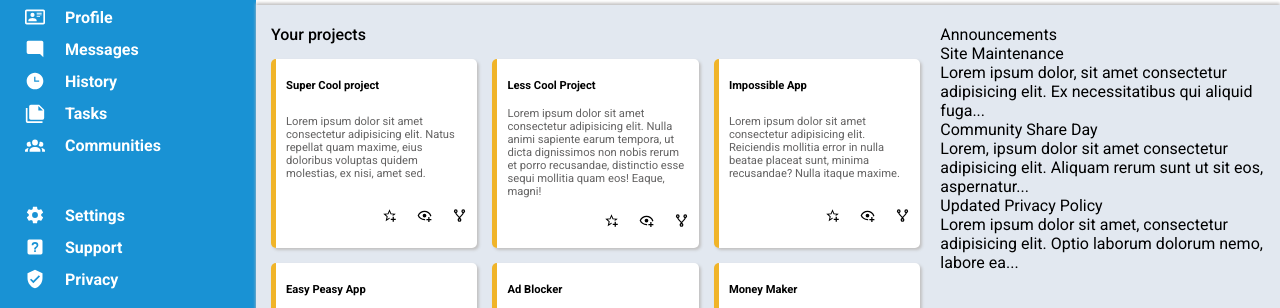
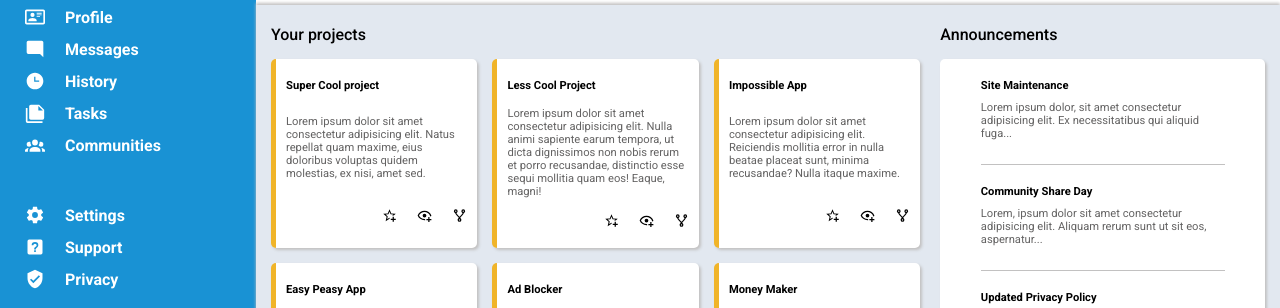
Before and after one commit to mfm051/admin-dashboard, a plain HTML site: page index.html in a window 1280 px wide. Shown: the part 130-438 px from the top of the page. Drawn offline with Linux system fonts and the light colour scheme.

Commit message:
Add section Announcements of main area

```diff
--- a/index.html
+++ b/index.html
@@ -438,27 +438,29 @@
           </div>
         </div>
         <div class="announcements-container">
-          <p>Announcements</p>
-          <div class="announcement">
+          <p class="announcements-title">Announcements</p>
+          <div class="announcements">
+            <div class="announcement-card">
               <p>Site Maintenance</p>
               <p>
                 Lorem ipsum dolor, sit amet consectetur adipisicing elit. Ex
                 necessitatibus qui aliquid fuga...
               </p>
             </div>
-          <div class="announcement">
+            <div class="announcement-card">
               <p>Community Share Day</p>
               <p>
-              Lorem, ipsum dolor sit amet consectetur adipisicing elit. Aliquam
-              rerum sunt ut sit eos, aspernatur...
+                Lorem, ipsum dolor sit amet consectetur adipisicing elit.
+                Aliquam rerum sunt ut sit eos, aspernatur...
               </p>
             </div>
-          <div class="announcement">
+            <div class="announcement-card">
               <p>Updated Privacy Policy</p>
               <p>
                 Lorem ipsum dolor sit amet, consectetur adipisicing elit. Optio
                 laborum dolorum nemo, labore ea...
               </p>
+            </div>
           </div>
         </div>
         <div class="trending-container">
--- a/styles.css
+++ b/styles.css
@@ -129,15 +129,19 @@
   gap: 20px;
 }
 
+.main * {
+  display: grid;
+}
+
 .projects-container {
   grid-row: 1 / 3;
   grid-template-columns: repeat(auto-fit, minmax(200px, 1fr));
   grid-auto-rows: max-content;
-  display: grid;
   gap: 15px;
 }
 
-.projects-title {
+.projects-title,
+.announcements-title {
   grid-column: 1 / -1;
   font-weight: 500;
 }
@@ -149,7 +153,6 @@
   box-shadow: 2px 2px 3px rgb(194, 193, 193);
   padding: 20px 10px;
   font-size: 0.7rem;
-  display: grid;
   gap: 15px;
 }
 
@@ -162,9 +165,41 @@
 }
 
 .project-actions {
-  display: grid;
   grid-template-columns: repeat(3, max-content);
   gap: 20px;
   justify-self: end;
   align-items: center;
 }
+
+.announcements-container {
+  grid-template-rows: max-content 1fr;
+  gap: 15px;
+}
+
+.announcements {
+  background-color: white;
+  padding: 20px 10px 10px;
+  border-radius: 5px;
+  box-shadow: 2px 2px 3px rgb(194, 193, 193);
+  gap: 20px;
+}
+
+.announcement-card {
+  border-bottom: rgb(194, 193, 193) solid 1px;
+  width: 80%;
+  justify-self: center;
+  padding-bottom: 15px;
+  font-size: 0.7rem;
+}
+
+.announcement-card:last-of-type {
+  border: none;
+}
+
+.announcement-card p:first-of-type {
+  font-weight: 700;
+}
+
+.announcement-card p:last-of-type {
+  color: rgb(100, 99, 99);
+}
```
Lines whose indentation alone changed are shown as unchanged.
